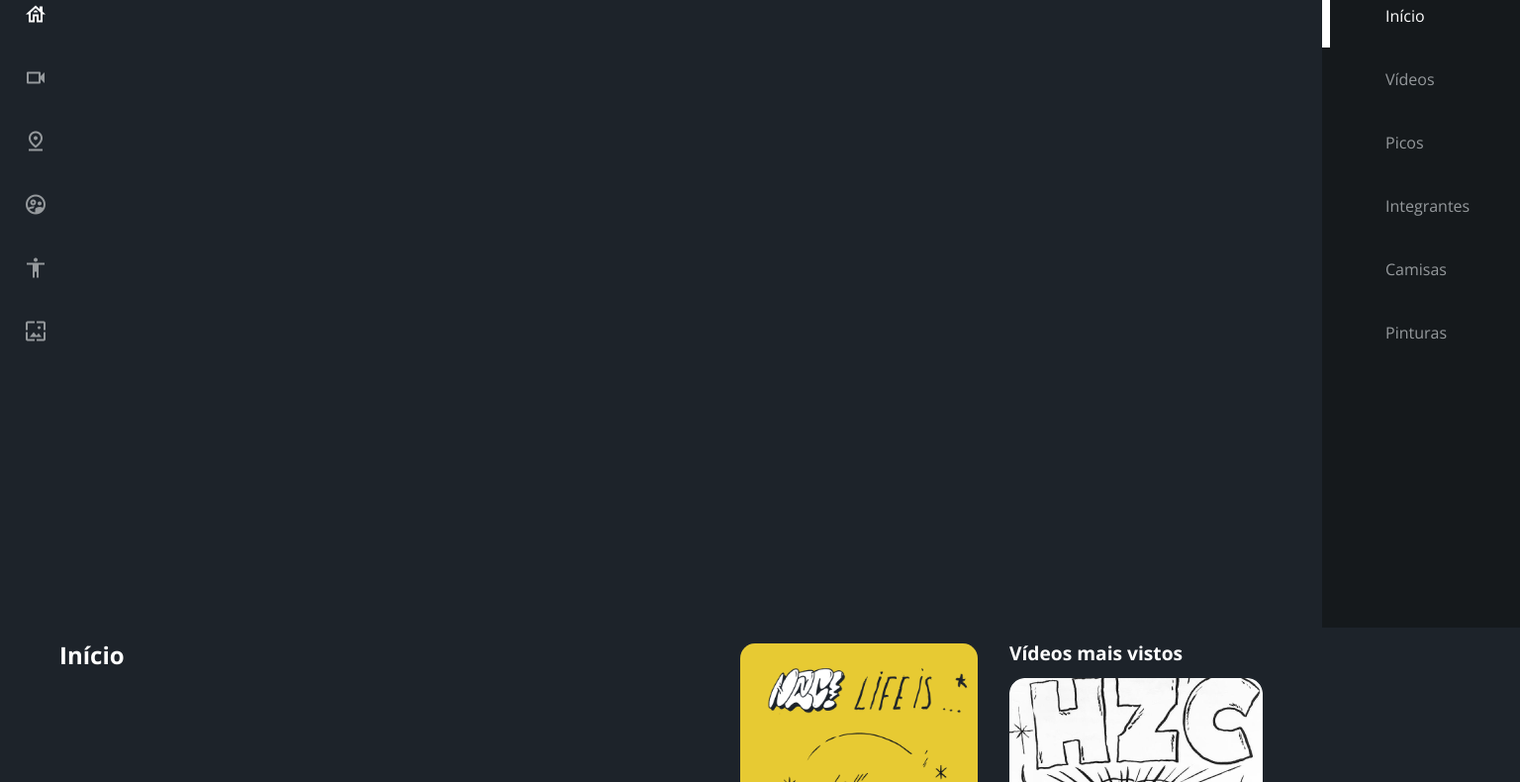
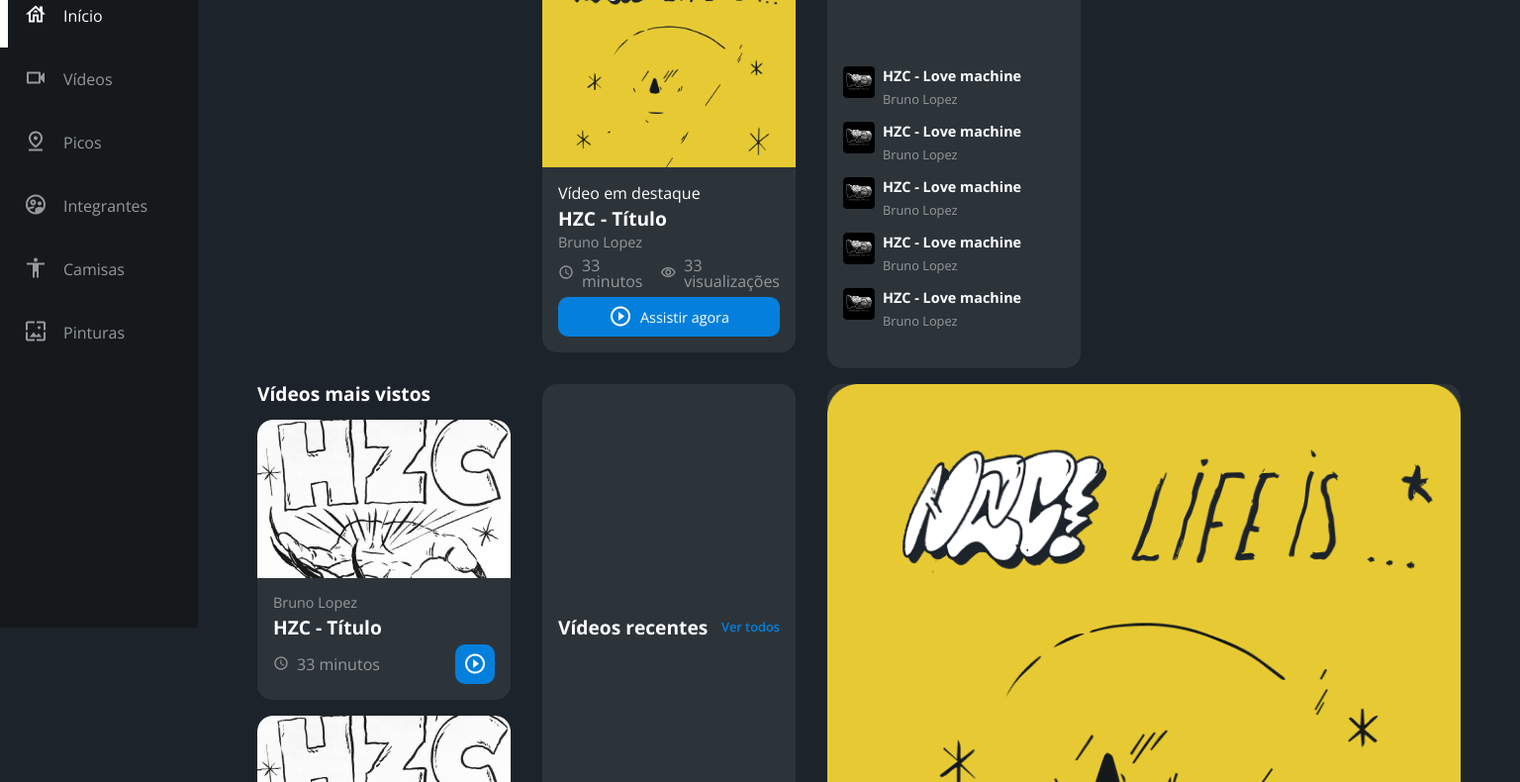
Before and after one commit to ElivanLimaJunior/Dispondo-elementos-com-Flexbox-e-Grid, a plain HTML site: page index.html in a window 1536 px wide. Shown: the part 166-956 px from the top of the page at 99% size. Drawn offline with nearby package versions, Linux system fonts and the light colour scheme.

Commit message:
Alterações
Resolvi fazer algumas alterações nos arquivos pois estava perdido.

```diff
--- a/assets/css/estilos.css
+++ b/assets/css/estilos.css
@@ -45,17 +45,20 @@ body {
 
 @media screen and (min-width: 1440px) {
     .cabecalho {
-        background-color: 1D232A;
+        background-color: #1D232A;
         display: grid;
         column-gap: 32px;
         grid-template-columns: 1fr auto;
         padding: 16px 60px;
         height: 80px;
         box-sizing: border-box;
+        grid-column: 2;
     }
+
     .cabecalho__menu {
         display: none;
     }
+
     .cabecalho__logo {
         display: none;
     }
@@ -67,7 +70,7 @@ body {
         align-items: center;
         justify-self: flex-end;
         color: #95999C;
-        padding: 8px 30px;
+        padding: 8px 32px;
         border-right: 1px solid #95999C;
     }
 
@@ -84,7 +87,7 @@ body {
 
     .cabecalho__perfil::after {
         content: "\e90d";
-        color: #fff;
+        color: #FFFFFF;
         font-size: 1.5rem;
     }
 }
@@ -159,10 +162,12 @@ body {
     content: "\e90a";
 }
 
-@media screen and (min-width: 1440px){
+@media screen and (min-width: 1440px) {
     .menu-lateral {
         position: static;
         width: 200px;
+        grid-column: 1;
+        grid-row: 1 / span 2;
     }
 }
 
@@ -188,6 +193,7 @@ body {
         grid-template-columns: auto 1fr auto;
         column-gap: 32px;
         padding: 16px 60px;
+        grid-column: 2;
     }
 }
 
@@ -272,7 +278,54 @@ body {
 }
 
 @media screen and (min-width: 1440px) {
-    .cartao--recentes
+    .cartao--recentes {
+        display: grid;
+        grid-template-columns: auto auto;
+        align-items: center;
+        row-gap: 24px;
+        width: 256px;
+        padding: 16px;
+        box-sizing: border-box;
+    }
+
+    .cartao--recentes .cartao__titulo {
+        grid-column: auto;
+    }
+
+    .cartao__link {
+        font-size: 0.8rem;
+        font-weight: 600;
+        color: #0480DC;
+        justify-self: flex-end;
+    }
+
+    .cartao__lista {
+        display: grid;
+        row-gap: 16px;
+        grid-column: span 2;
+    }
+
+    .cartao__item {
+        display: grid;
+        grid-template-columns: auto 1fr;
+        gap: 8px;
+    }
+
+    .cartao__item-thumbnail {
+        width: 32px;
+        grid-row: span 2;
+    }
+
+    .cartao__item-titulo {
+        font-size: 0.9rem;
+        line-height: 1.2rem;
+        font-weight: 700;
+    }
+
+    .cartao__item-perfil {
+        font-size: 0.8rem;
+        color: #95999C;
+    }
 }
 
 .secao {
--- a/index.html
+++ b/index.html
@@ -15,6 +15,7 @@
     <header class="cabecalho">
         <button class="cabecalho__menu" aria-label="Menu"><i></i></button>
         <img src="assets/img/logo.svg" alt="Logotipo da HZC" class="cabecalho__logo">
+        <p class="cabecalho__perfil">Bruno Lopez</p>
         <button class="cabecalho__notificacao" aria-label="Notificação"><i></i></button>
     </header>
     <nav class="menu-lateral">
@@ -38,6 +39,37 @@
                 <p class="cartao__info cartao__info--visualizacao">33 visualizações</p>
                 <button class="cartao__botao cartao__botao--play cartao__botao--destaque">Assistir agora</button>
             </div>
+        </article>
+        <article class="cartao cartao--recentes">
+            <h3 class="cartao__titulo">Vídeos recentes</h3>
+            <a href="#" class="cartao__link">Ver todos</a>
+            <ul class="cartao__lista">
+                <li class="cartao__item">
+                    <img src="assets/img/miniatura_1.png" alt="Thumbnail" class="cartao__item-thumbnail">
+                    <h4 class="cartao__item-titulo">HZC - Love machine</h4>
+                    <p class="cartao__item-perfil">Bruno Lopez</p>
+                </li>
+                <li class="cartao__item">
+                    <img src="assets/img/miniatura_1.png" alt="Thumbnail" class="cartao__item-thumbnail">
+                    <h4 class="cartao__item-titulo">HZC - Love machine</h4>
+                    <p class="cartao__item-perfil">Bruno Lopez</p>
+                </li>
+                <li class="cartao__item">
+                    <img src="assets/img/miniatura_1.png" alt="Thumbnail" class="cartao__item-thumbnail">
+                    <h4 class="cartao__item-titulo">HZC - Love machine</h4>
+                    <p class="cartao__item-perfil">Bruno Lopez</p>
+                </li>
+                <li class="cartao__item">
+                    <img src="assets/img/miniatura_1.png" alt="Thumbnail" class="cartao__item-thumbnail">
+                    <h4 class="cartao__item-titulo">HZC - Love machine</h4>
+                    <p class="cartao__item-perfil">Bruno Lopez</p>
+                </li>
+                <li class="cartao__item">
+                    <img src="assets/img/miniatura_1.png" alt="Thumbnail" class="cartao__item-thumbnail">
+                    <h4 class="cartao__item-titulo">HZC - Love machine</h4>
+                    <p class="cartao__item-perfil">Bruno Lopez</p>
+                </li>
+            </ul>
         </article>
         <section class="secao">
             <h3 class="titulo-secao">Vídeos mais vistos</h3>
@@ -78,6 +110,37 @@
                 </div>
             </article>
         </section>
+        <article class="cartao cartao--recentes">
+            <h3 class="cartao__titulo">Vídeos recentes</h3>
+            <a href="#" class="cartao__link">Ver todos</a>
+            <ul class="cartao__lista">
+                <li class="cartao__item">
+                    <img src="assets/img/miniatura_1.png" alt="Thumbnail" class="cartao__item-thumbnail">
+                    <h4 class="cartao__item-titulo">HZC - Love machine</h4>
+                    <p class="cartao__item-perfil">Bruno Lopez</p>
+                </li>
+                <li class="cartao__item">
+                    <img src="assets/img/miniatura_1.png" alt="Thumbnail" class="cartao__item-thumbnail">
+                    <h4 class="cartao__item-titulo">HZC - Love machine</h4>
+                    <p class="cartao__item-perfil">Bruno Lopez</p>
+                </li>
+                <li class="cartao__item">
+                    <img src="assets/img/miniatura_1.png" alt="Thumbnail" class="cartao__item-thumbnail">
+                    <h4 class="cartao__item-titulo">HZC - Love machine</h4>
+                    <p class="cartao__item-perfil">Bruno Lopez</p>
+                </li>
+                <li class="cartao__item">
+                    <img src="assets/img/miniatura_1.png" alt="Thumbnail" class="cartao__item-thumbnail">
+                    <h4 class="cartao__item-titulo">HZC - Love machine</h4>
+                    <p class="cartao__item-perfil">Bruno Lopez</p>
+                </li>
+                <li class="cartao__item">
+                    <img src="assets/img/miniatura_1.png" alt="Thumbnail" class="cartao__item-thumbnail">
+                    <h4 class="cartao__item-titulo">HZC - Love machine</h4>
+                    <p class="cartao__item-perfil">Bruno Lopez</p>
+                </li>
+            </ul>
+        </article>
         <article class="cartao cartao--destaque">
             <img src="assets/img/banner-mobile_1.png" alt="Banner do cartao" class="cartao__imagem">
             <div class="cartao__conteudo">
```
